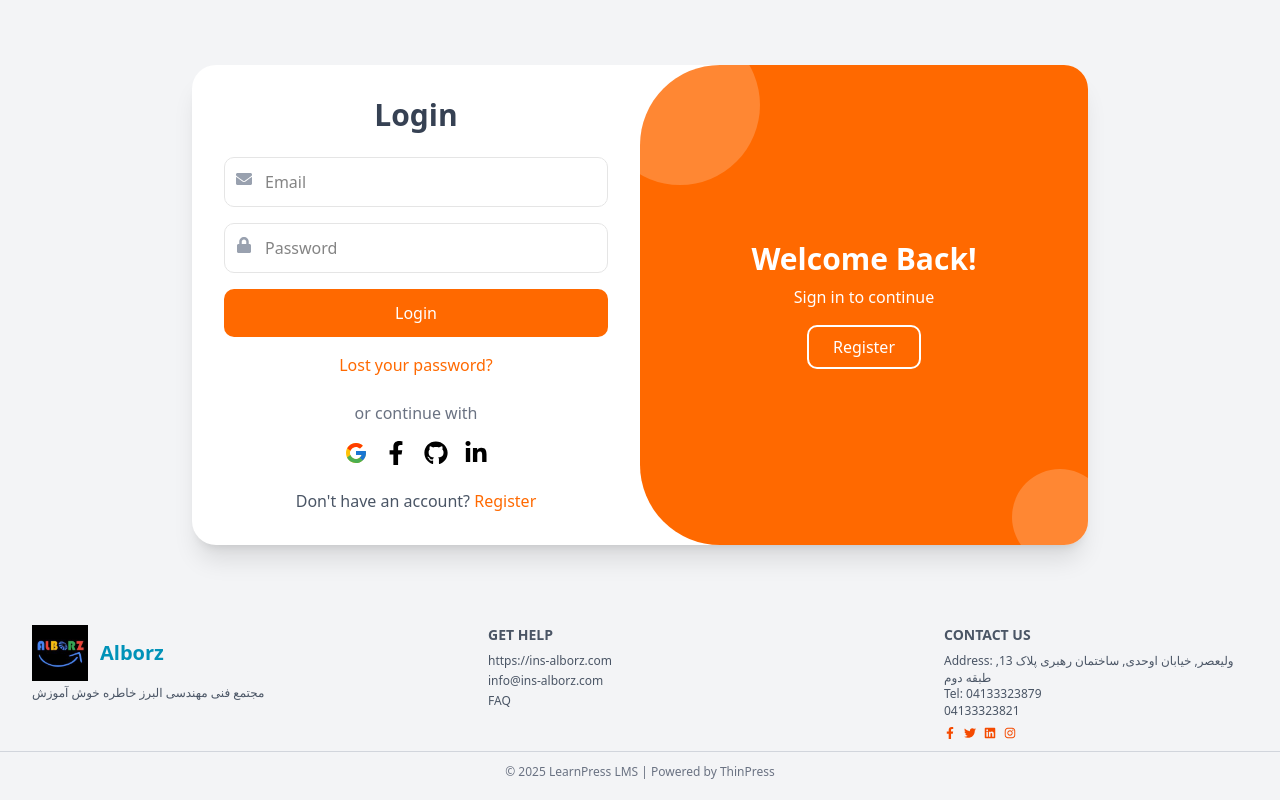
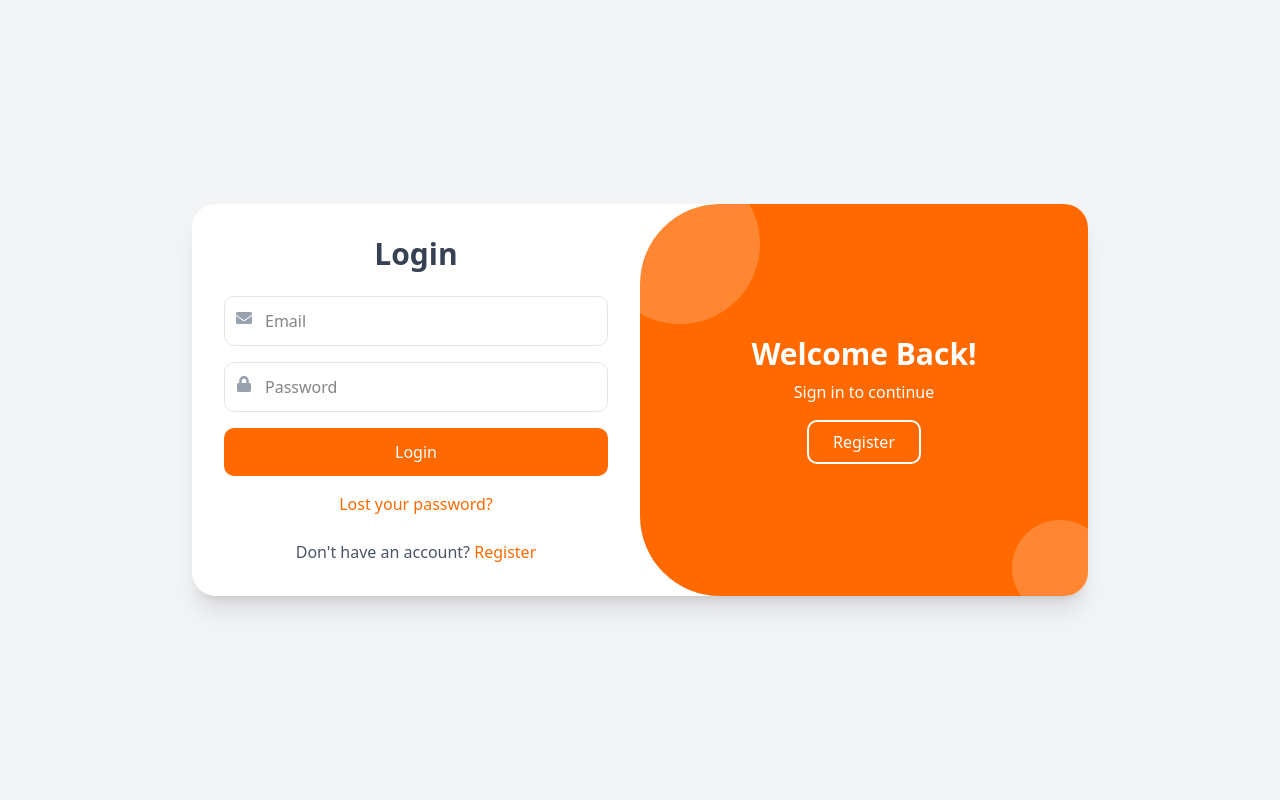
Before and after one commit to nima-saeidi/alborz-amozesh-frontend, a Next.js app: page /auth in a window 1280 px wide. Built offline with nearby package versions, Linux system fonts and the light colour scheme.

Commit message:
fix: removed the social OAuth from auth page

```diff
--- a/src/app/auth/page.tsx
+++ b/src/app/auth/page.tsx
@@ -79,14 +79,6 @@ export default function AuthForm() {
               </p>
             )}
 
-            <p className="text-center text-gray-500 mt-6">or continue with</p>
-
-            <div className="flex justify-center space-x-4 mt-4">
-              <FcGoogle className="text-2xl cursor-pointer" />
-              <FaFacebookF className="text-black text-2xl cursor-pointer hover:text-gray-700 transition" />
-              <FaGithub className="text-black text-2xl cursor-pointer hover:text-gray-700 transition" />
-              <FaLinkedinIn className="text-black text-2xl cursor-pointer hover:text-gray-700 transition" />
-            </div>
 
             <p className="text-center text-gray-600 mt-6">
               {isLogin ? "Don't have an account?" : "Already have an account?"}{" "}
@@ -126,7 +118,6 @@ export default function AuthForm() {
 
         </div>
       </div>
-       <Footer />
     </div>
 
   );
```
